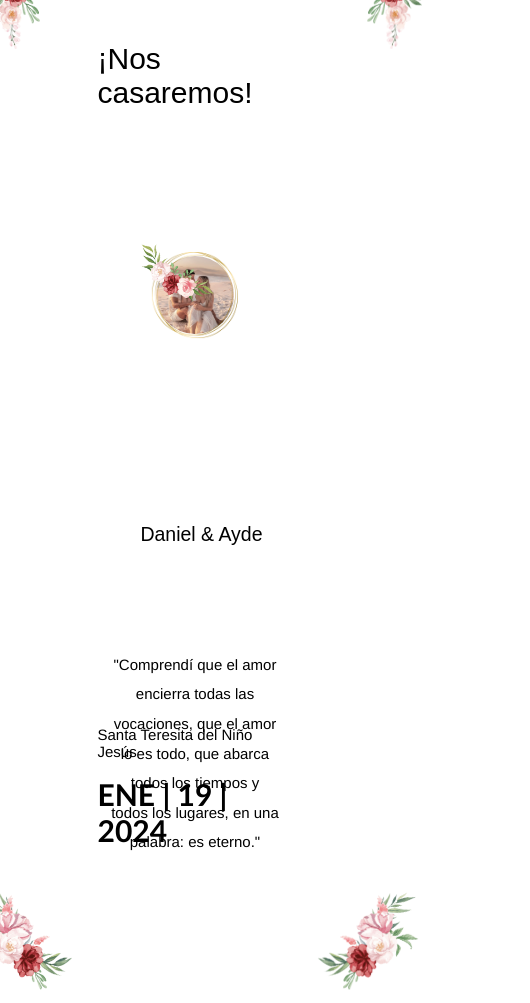
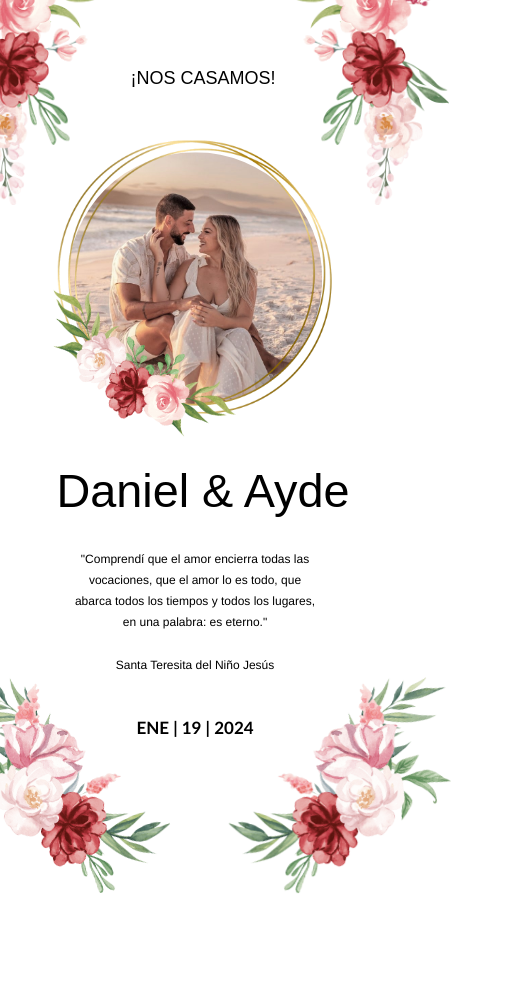
Before and after one commit to daniel7lizarazo/wedding-card, an Astro site: page /Intro in a window 390 px wide. Shown: the whole page, 530 px wide, since content can reach past the window. After the commit the page ends 915 px from the top, so only its background shows below. Built offline with nearby package versions, Linux system fonts and the light colour scheme; Astro itself is replaced by a stand-in of ours.

Commit message:
arreglo parcial secciones con elementos fuera del marco

```diff
--- a/src/pages/Intro.astro
+++ b/src/pages/Intro.astro
@@ -1,15 +1,17 @@
-<div class="top-frame-container">
+<div class="top-right-frame-container">
 	<picture class="top-frame top-frame-left">
 		<source srcset="/img/FloresMarcoSuperior_1.png">
 		<img src="/img/FloresMarcoSuperior_1.png" alt="Marco superior">
 	</picture>
+</div>
+<div class="top-left-frame-container">
 	<picture class="top-frame top-frame-right">
 		<source srcset="/img/FloresMarcoSuperior_1.png">
 		<img src="/img/FloresMarcoSuperior_1.png" alt="Marco superior">
 	</picture>
 </div>
 
-<span class="sub-titulo-portada">¡Nos casaremos!</span>
+<span class="sub-titulo-portada">¡NOS CASAMOS!</span>
 <picture class="main-content main-photo">
     <source srcset="/img/imagen_portada_high_1.jpeg">
     <img src="/img/imagen_portada_high_1.jpeg" alt="Foto de los novios">
@@ -22,9 +24,7 @@
     <source srcset="/img/FloresDecoracionMarco_1.png">
     <img src="/img/FloresDecoracionMarco_1.png" alt="Marco superior">
 </picture>
-<div class="our-names">
-    <span>Daniel & Ayde</span>
-</div>
+<span class="our-names">Daniel & Ayde</span>
 <span class="texto-portada">
     "Comprendí que el amor encierra todas las vocaciones, que el amor lo es todo, que abarca todos los tiempos y todos los lugares, en una palabra: es eterno."
 </span>
@@ -32,27 +32,39 @@
     Santa Teresita del Niño Jesús
 </span>
 <span class="fecha">ENE | 19 | 2024</span>
+
+<div class="bottom-left-frame-container">
 	<picture class="bottom-frame bottom-frame-left">
 		<source srcset="/img/FloresMarcoInferior_1.png">
 		<img src="/img/FloresMarcoInferior_1.png" alt="Marco superior">
 	</picture>
+</div>
+<div class="bottom-right-frame-container">
 	<picture class="bottom-frame bottom-frame-right">
 		<source srcset="/img/FloresMarcoInferior_1.png">
 		<img src="/img/FloresMarcoInferior_1.png" alt="Marco superior">
 	</picture>
+</div>
 
 <style>
-	.top-frame-container{
+	.top-right-frame-container{
 		position: absolute;
-		top: 0%;
-		width: 100%;
+		top: 0px;
+		left: 0px;
+		width: fit-content;
+	}
+	.top-left-frame-container{
+		position: absolute;
+		top: 0px;
+		left: 100vw;
+		translate: -100%;
+		width: fit-content;
 	}
     .top-frame {
 		position: relative;
 		top: -8vh;
 	}
 	.top-frame img {
-		/* width: 20vw; */
 		height: 30vw;
 		scale: 1;
 		object-fit: cover;
@@ -61,15 +73,29 @@
 		left: -6vw;
 	}
 	.top-frame-right {
-		right: -65vw;
+		right: -6vw;
 	}
 	.top-frame-right img{
 		rotate: y 180deg;
 	}
 
+	.bottom-left-frame-container{
+		position: absolute;
+		top:  100vh;
+		width: fit-content;
+		translate: 0% -100%;
+	}
+	.bottom-right-frame-container
+	{
+		position: absolute;
+		top:  100vh;
+		left: 100vw;
+		width: fit-content;
+		translate: -100% -100%;
+	}
 	.bottom-frame {
-		position: absolute;
-		bottom: -18vh;
+		position: relative;
+		bottom: -7vw;
 	}
 	.bottom-frame img {
 		height: 27vw;
@@ -78,24 +104,29 @@
 	}
 	.bottom-frame-left {
 		left: -7vw;
+	}
+	.bottom-frame-left img{
 		rotate: -10deg;
 	}
 	.bottom-frame-right {
 		right: -7vw;
-		transform: rotateY(180deg) rotate(-10deg);
+	}
+	.bottom-frame-right img {
+		rotate: 10deg;
+		transform: rotateY(180deg);
 	}
 
 	.main-content {
 		position: absolute;
 		top: 35vh;
 		left: 50vw;
+		translate: -50% -50%;
 	}
 
 	.golden-frame img {
 		height: 22vw;
 		scale: 1;
 		object-fit: cover;
-		translate: -50% -50%;
 	}
 
 	.golden-frame-decoration{
@@ -116,7 +147,6 @@
 	.main-photo img{
 		width: 20vw;
 		height: 20vw;
-		translate: -50% -50%;
 		scale: 1;
 		float: left;
 		object-fit: cover;
@@ -126,8 +156,8 @@
 	.our-names{
 		position: absolute;
 		top: 62vh;
-		left: 36vw;
 		width: 100%;
+		text-align: center;
 		font-size: 5vw;
 		color: var(--accent);
 		font-family: 'Great Vibes', sans-serif;
@@ -141,8 +171,8 @@
 		font-weight: 500;
 		position: absolute;
 		top: 5vh;
-		left: 50vw;
-		translate: -50%;
+		width: 100%;
+		text-align: center;
 	}
 
 	.texto-portada{
@@ -173,10 +203,93 @@
 		top: 92vh;
 		left: 50vw;
 		translate: -50%;
-		gap: 0rem;
 		color: var(--accent);
 		font-size: 30px;
 		font-family: 'Trebuchet MS', sans-serif;
 		font-weight: bolder;
 	}
+
+	@media (max-width: 430px){
+		.top-right-frame-container{
+			position: absolute;
+			top: 0px;
+			left: 0px;
+			width: fit-content;
+		}
+		.top-left-frame-container{
+			position: absolute;
+			top: 0px;
+			left: 100vw;
+			translate: -100%;
+			width: fit-content;
+		}
+		.top-frame img {
+			height: 70vw;
+		}
+		.top-frame {
+			top: -8vh;
+		}
+		.top-frame-left {
+			left: -15vw;
+		}
+		.top-frame-right {
+			right: -15vw;
+		}
+
+		.main-content {
+			top: 33vh;
+		}
+		.golden-frame img {
+			height: 70vw;
+		}
+		.golden-frame-decoration{
+			top: 32vh;
+			left: 15vw;
+		}
+		.golden-frame-decoration img{
+			height: 45vw;
+		}
+		.main-photo img{
+			width: 65vw;
+			height: 65vw;
+		}
+
+		.sub-titulo-portada{
+			font-size: 18px;
+			font-weight: 500;
+			top: 8vh;
+		}
+		.our-names{
+			top: 55vh;
+			font-size: 12vw;
+		}
+		.texto-portada{
+			line-height: 2.5vh;
+			font-size: 12px;
+			width: 63vw;
+			top: 65vh;
+		}
+		.autor-cita	{
+			top: 78vh;
+			font-size: 12px;
+		}
+		.fecha{
+			top: 85vh;
+			font-size: 17px;
+		}
+
+		.bottom-frame img {
+			height: 60vw;
+		}
+		.bottom-frame {
+			bottom: -15vw;
+		}
+		.bottom-frame-left {
+			left: -15vw;
+		}
+		.bottom-frame-right {
+			right: -15vw;
+		}
+	}
+
 </style>
--- a/src/pages/OurStory.astro
+++ b/src/pages/OurStory.astro
@@ -71,6 +71,10 @@
 		top: 45vh;
 		left: 50vw;
 		translate: -50%;
+	}
+
+	.decoracion-horizontal-inferior img{
+		rotate: y 180deg;
 	}
 
 	.mensaje {
```
Also changed, not shown: src/layouts/Layout.astro (+4 -5 lines), src/pages/Presentation.astro (+12 -0 lines), src/pages/index.astro (+27 -35 lines). Lines whose indentation alone changed are shown as unchanged.
